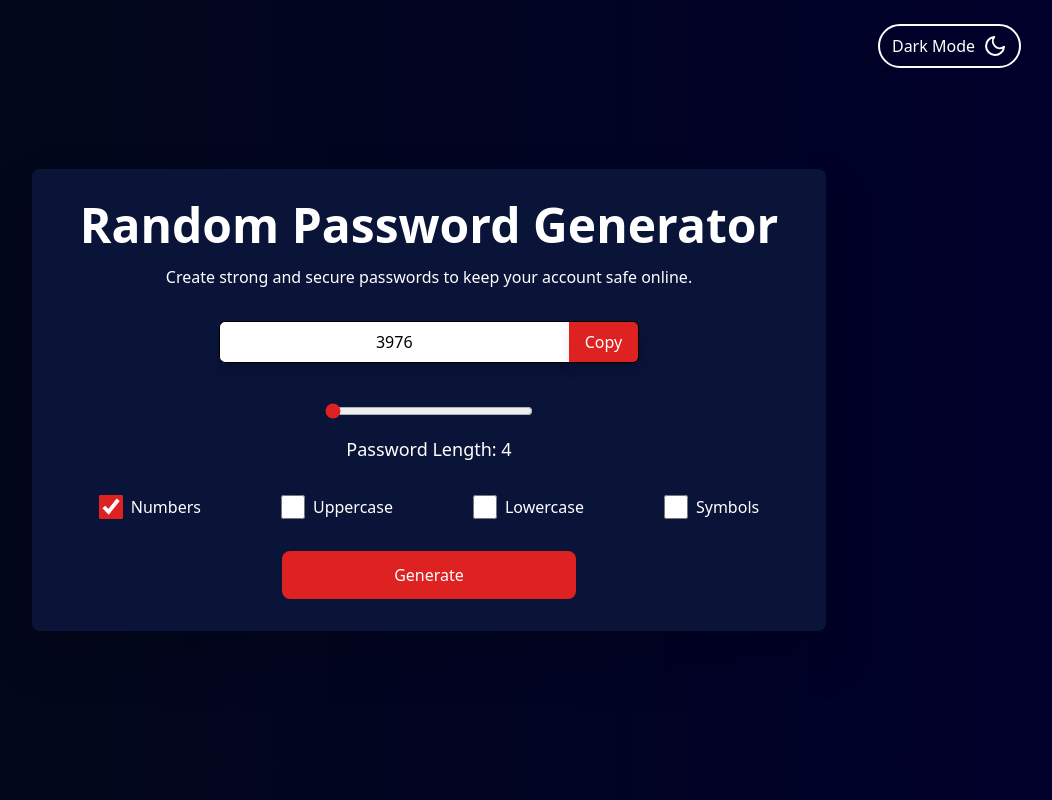
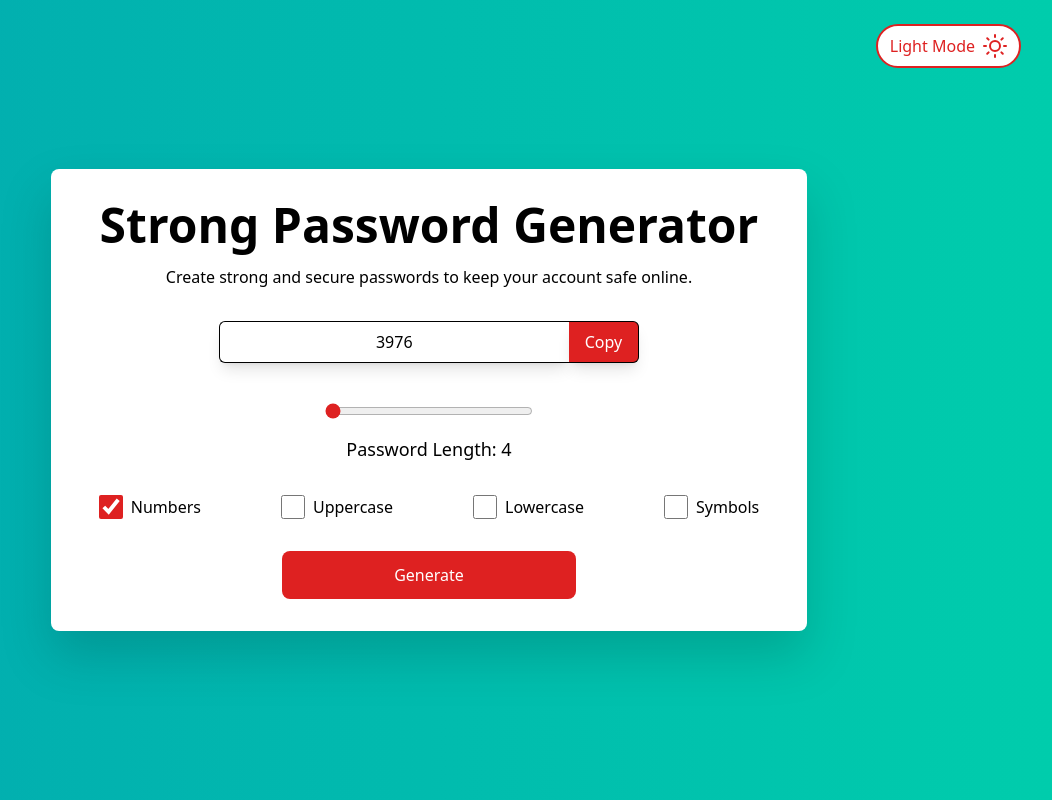
Before and after one commit to Chandan-Badge/strong-password-generator, a React (Vite) app: page / in a window 1280 px wide. Shown: the whole page, without its empty margins (211-1263 px from the left). Built offline with nearby package versions, Linux system fonts and the light colour scheme.

Commit message:
Improvement 05

```diff
--- a/index.html
+++ b/index.html
@@ -4,7 +4,7 @@
     <meta charset="UTF-8" />
     <!-- <link rel="icon" type="image/svg+xml" href="/vite.svg" /> -->
     <meta name="viewport" content="width=device-width, initial-scale=1.0" />
-    <title>Passward Generator</title>
+    <title>Strong Password Generator</title>
   </head>
   <body class="">
     <div id="root"></div>
--- a/src/App.jsx
+++ b/src/App.jsx
@@ -5,9 +5,9 @@ import { useState } from 'react';
 
 function App() {
 
-    let [lightBtn, setLightBtn] = useState(false);
-    let [darkBtn, setDarkBtn] = useState(true);
-    let [darkMode, setDarkMode] = useState(true);
+    let [lightBtn, setLightBtn] = useState(true);
+    let [darkBtn, setDarkBtn] = useState(false);
+    let [darkMode, setDarkMode] = useState(false);
 
     let lightBtnChange = () => {
         setLightBtn(!lightBtn);
--- a/src/components/Password-Generator.jsx
+++ b/src/components/Password-Generator.jsx
@@ -56,7 +56,7 @@ function PasswordGenerator() {
         <div className="h-screen w-full flex items-center justify-center flex-col text-black dark:text-white bg-gradient-to-l bg-[#02aab0] from-[#00cdac] to-[#02aab0] dark:bg-gradient-to-l dark:bg-[#040917] dark:from-[#00002b] dark:to-[#040917]">
 
             <div className="w-max px-12 py-8 flex flex-col items-center bg-[#fff] dark:bg-[#0a1338] rounded-lg drop-shadow-2xl groupdrop-shadow-[0_0px_30px_rgba(59,130,246,0.6)]">
-                <h1 className="text-5xl font-bold">Random Password Generator</h1>
+                <h1 className="text-5xl font-bold">Strong Password Generator</h1>
                 <p className="my-4 text-base">Create strong and secure passwords to keep your account safe online.</p>
 
                 {/* Inp area */}
```
